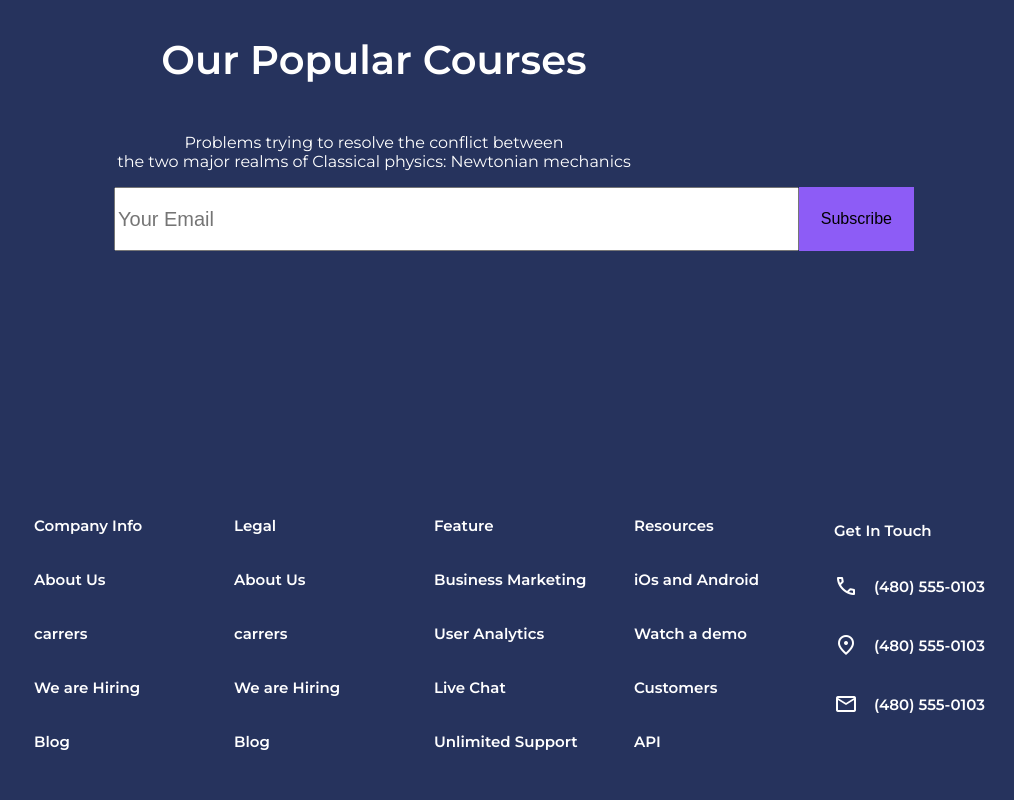
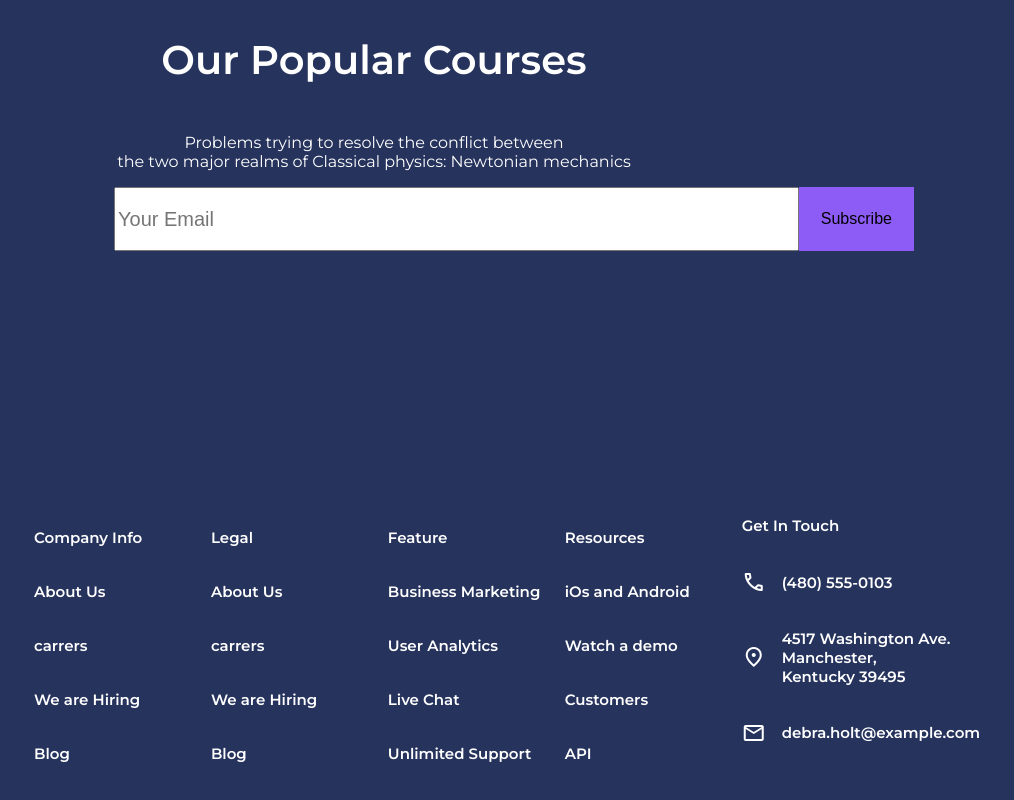
Before and after one commit to okhot/schoolweb, a React (Create React App) app: page / in a window 1280 px wide. Shown: the part 6931-7731 px from the top of the page, without its empty margins (266-1280 px from the left). Built offline with nearby package versions, Linux system fonts and the light colour scheme.

Commit message:
Modify footer Get in touch section

```diff
--- a/src/components/atoms/FooterDesign/ContactFooter.js
+++ b/src/components/atoms/FooterDesign/ContactFooter.js
@@ -16,14 +16,15 @@ function ContactFooter() {
         <span class="material-symbols-outlined">
              location_on
         </span>
-        (480) 555-0103
+        4517 Washington Ave. Manchester, <br />
+        Kentucky 39495
       </h6>
 
       <h6>
         <span class="material-symbols-outlined">
              mail
         </span>
-        (480) 555-0103
+        debra.holt@example.com
       </h6>
 
     </div>
```
